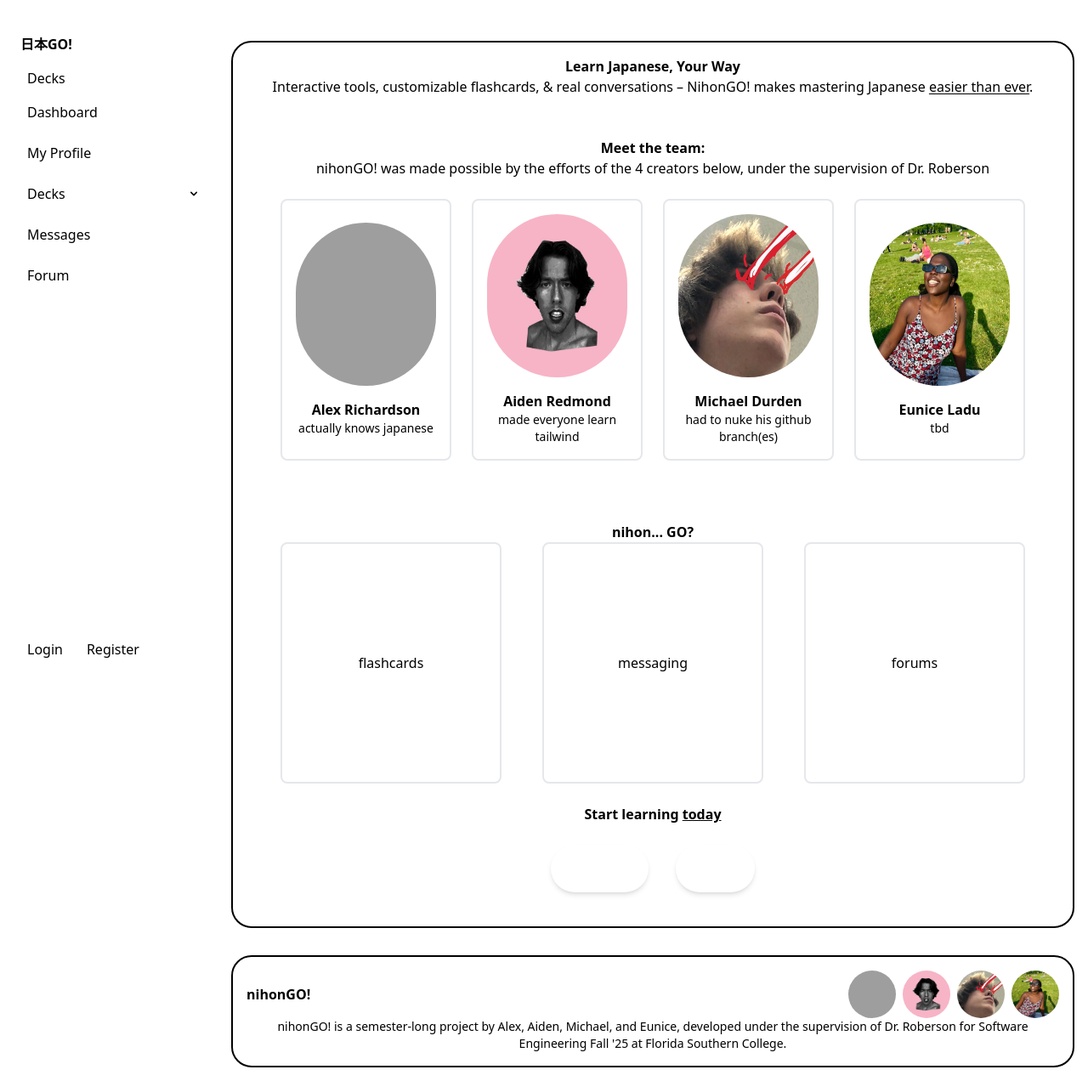
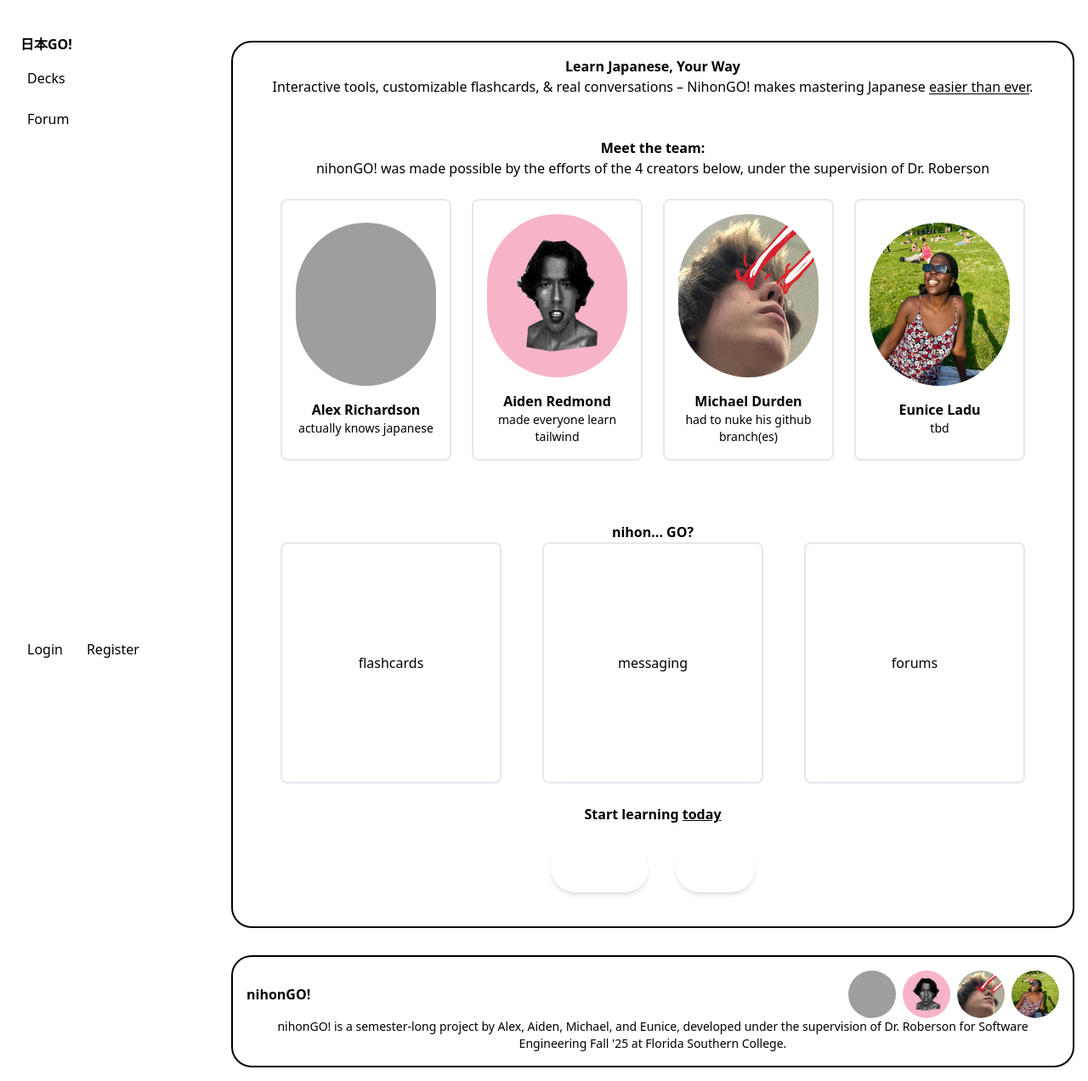
Before and after one commit to aredmondd/nihonGO, a Django app: page /about/ in a window 1280 px wide. Shown: the whole page at 85% size. Run offline with Django 4.2, Linux system fonts and the light colour scheme; some libraries are stand-ins or nearby versions; grey boxes are pictures that could not be loaded.

Commit message:
fix guest-nav

```diff
--- a/nihonGO/theme/templates/components/guest-nav.html
+++ b/nihonGO/theme/templates/components/guest-nav.html
@@ -12,51 +12,15 @@
             <li>
                 <a href="/mydecks" class="flex items-center p-2 text-black rounded-lg group {% if request.resolver_match.url_name == 'my_decks' %}underline{% endif %} hover:underline underline-offset-2 decoration-crimson">
                 <span class="ms-3">Decks</span>
-                <a href="{% url 'dashboard' %}" class="flex items-center p-2 text-black rounded-lg group {% if request.resolver_match.url_name == 'dashboard' %}underline{% endif %} hover:underline underline-offset-2 decoration-crimson">
-                <span class="ms-3">Dashboard</span>
-                </a>
-            </li>
-
-            <li>
-                <a href="{% url 'my-profile' %}" class="flex items-center p-2 text-black rounded-lg group {% if request.resolver_match.url_name == 'profile' %}underline{% endif %} hover:underline underline-offset-2 decoration-crimson">
-                <span class="ms-3">My Profile</span>
                 </a>
 
             </li>
 
-           <!-- Decks with dropdown -->
-           <li class="relative group">
-            <a href="#" class="flex items-center p-2 text-black rounded-lg hover:underline underline-offset-2 decoration-crimson {% if request.resolver_match.url_name == 'my_decks' or request.resolver_match.url_name == 'add_deck' %} underline {% endif %}">
-                <span class="ms-3 flex-1 whitespace-nowrap">Decks</span>
-                <svg class="w-4 h-4 ms-auto" fill="currentColor" viewBox="0 0 20 20" xmlns="http://www.w3.org/2000/svg">
-                    <path fill-rule="evenodd" d="M5.293 7.293a1 1 0 011.414 0L10 10.586l3.293-3.293a1 1 0 011.414 1.414l-4 4a1 1 0 01-1.414 0l-4-4a1 1 0 010-1.414z" clip-rule="evenodd"></path>
-                </svg>
-            </a>
-            <!-- Dropdown Menu -->
-            <ul class="hidden space-y-1 mt-2 pl-4 group-hover:block">
-                <li>
-                    <a href="{% url 'my_decks' %}" class="block px-4 py-2 text-sm text-gray-700 hover:text-crimson">My Decks</a>
-                </li>
-                <li>
-                    <a href="{% url 'add_deck' %}" class="block px-4 py-2 text-sm text-gray-700 hover:text-crimson">Create New Deck</a>
-                </li>
-            </ul>
-        </li>
-
-
             <li>
-                <a href="{% url 'messages' %}" class="flex items-center p-2 text-black rounded-lg group {% if request.resolver_match.url_name == 'messages' %}underline{% endif %} hover:underline underline-offset-2 decoration-crimson">
-                <span class="flex-1 ms-3 whitespace-nowrap">Messages</span>
-                <span class="inline-flex items-center justify-center w-3 h-3 p-3 ms-3 text-sm font-medium text-white bg-crimson rounded-full">3</span>
+                <a href="{% url 'forum' %}" class="flex items-center p-2 text-black rounded-lg group {% if request.resolver_match.url_name == 'forum' %}underline{% endif %} hover:underline underline-offset-2 decoration-crimson">
+                <span class="ms-3">Forum</span>
                 </a>
             </li>
-
-            <li>
-                <a href="{% url 'forum_index' %}" class="flex items-center p-2 text-black rounded-lg group hover:underline underline-offset-2 decoration-crimson {% if request.resolver_match.url_name == 'forum_index' %} underline {% endif %}">
-                    <span class="ms-3">Forum</span>
-                </a>
-            </li>
-
         </ul>
 
         <div class="flex">
```
